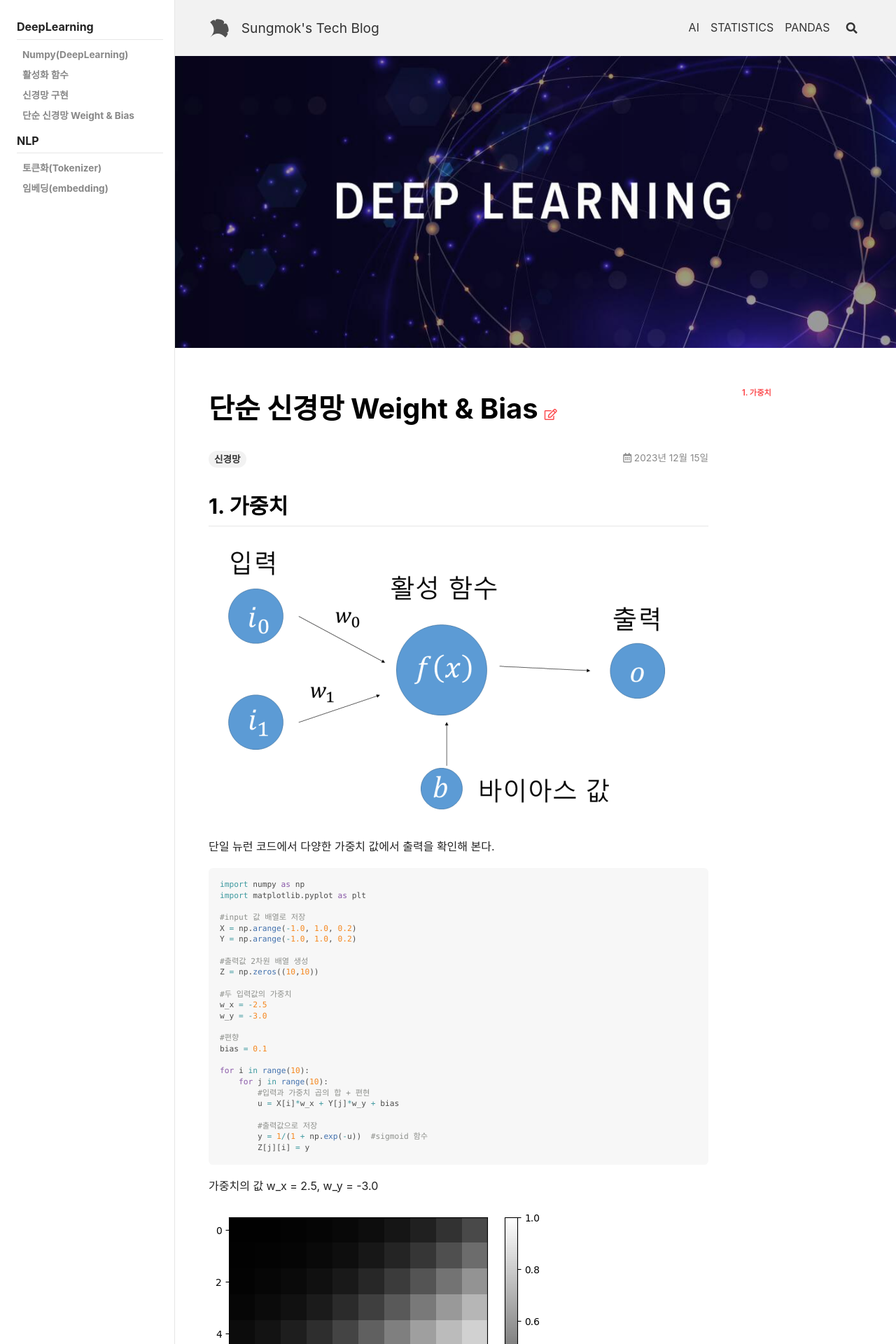
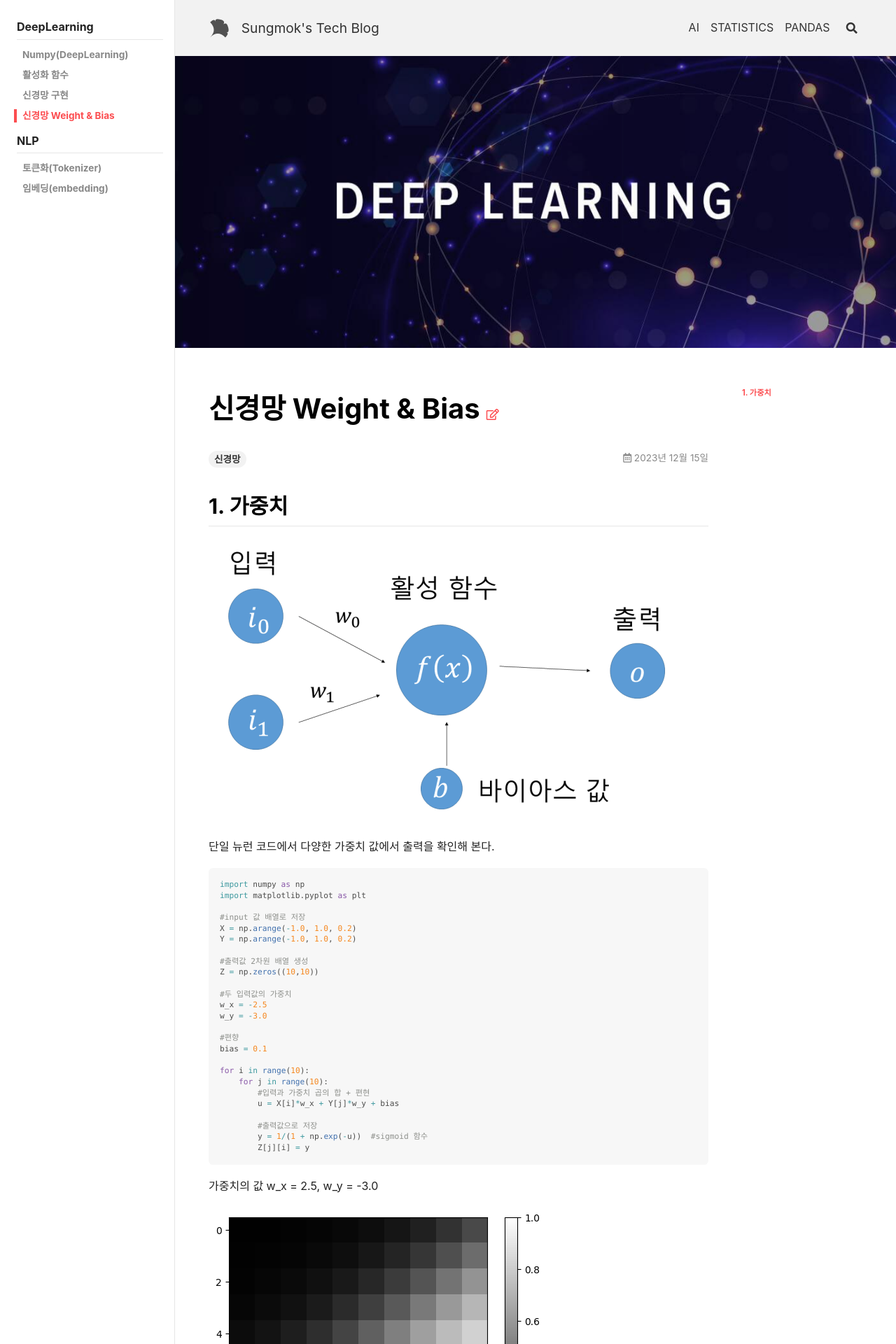
Before and after one commit to mox21c/mox21c.github.io, a Jekyll site: the page built from _posts/ai/deeplearning/2023-12-15-neural-network-weight-bias.md, in a window 1280 px wide. Shown: the top 1920 px of the page at 70% size. Built offline with Jekyll 4.4.1, drawn with Linux system fonts in a browser that asks for light colours; nearby versions of some CDN libraries; some of the changed text lies outside the part shown.

Commit message:
weight and bais

```diff
--- a/_data/navigation.yml
+++ b/_data/navigation.yml
@@ -42,8 +42,8 @@ doc-ai-ko:
         url: 2023/12/12/activation-function.html
       - title: 신경망 구현
         url: 2023/12/14/neural-network.html
-      - title: 단순 신경망 Weight & Bias
-        url: 2023/12/14/neural-network-weight-bias.html
+      - title: 신경망 Weight & Bias
+        url: 2023/12/15/neural-network-weight-bias.html
 
   - title: NLP
     children:
--- a/_posts/ai/deeplearning/2023-12-15-neural-network-weight-bias.md
+++ b/_posts/ai/deeplearning/2023-12-15-neural-network-weight-bias.md
@@ -4,7 +4,7 @@ article_header:
   type: cover
   image:
     src: /assets/images/ai/deeplearning/deeplearning.png
-title: 단순 신경망 Weight & Bias
+title: 신경망 Weight & Bias
 sidebar:
   nav: doc-ai-ko
 aside:
```
